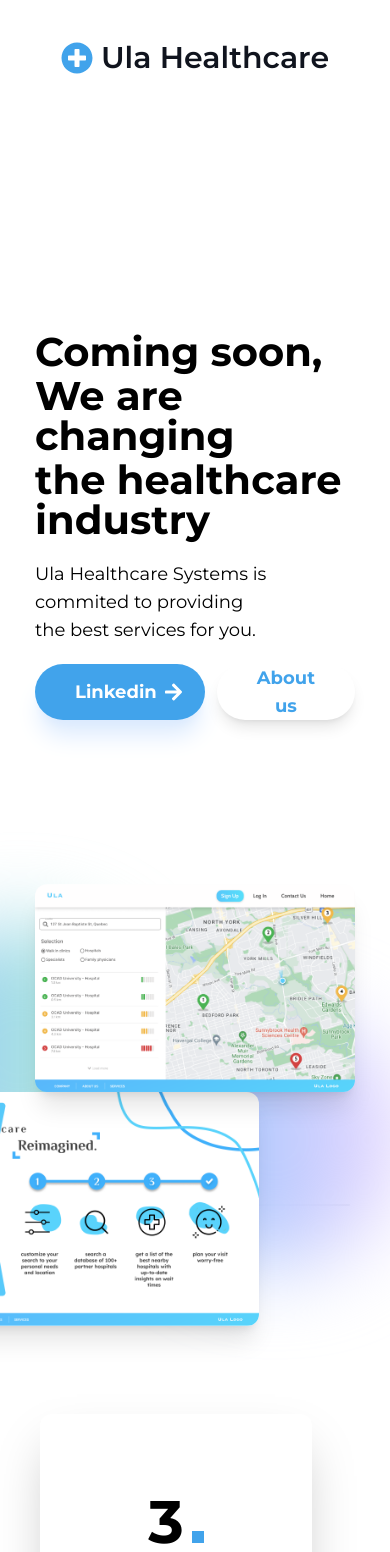
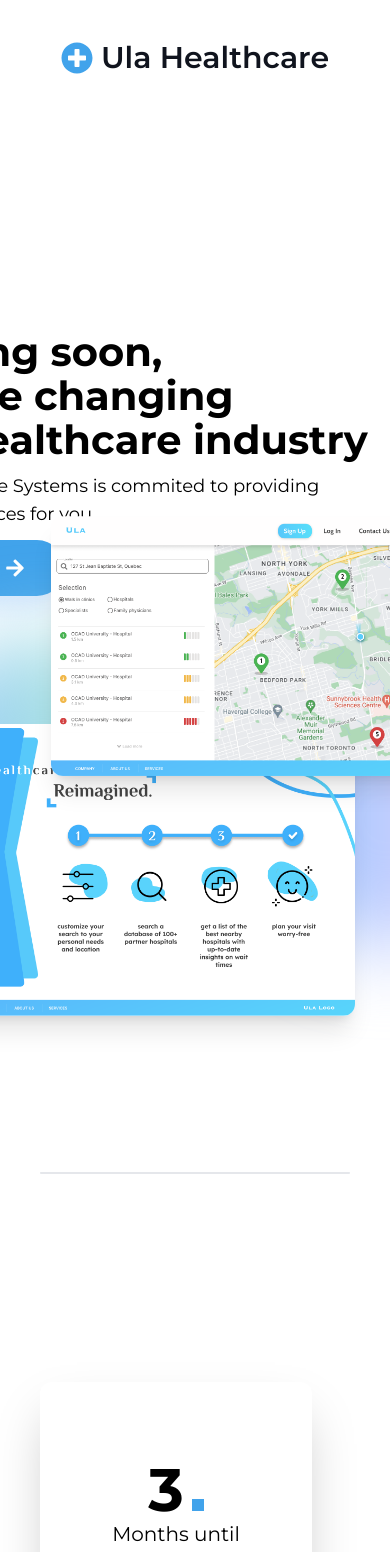
Before and after one commit to ULA-Development/UnderConstruction_Website, a Next.js app: page / in a window 390 px wide. Shown: the top 1552 px of the page. Built offline with nearby package versions, Linux system fonts and the light colour scheme.

Commit message:
mobile view transition improved

```diff
--- a/app/page.js
+++ b/app/page.js
@@ -14,10 +14,12 @@
     <main className="flex min-h-screen items-center flex-col pt-10 pl-10 pr-10">
       <Header />
       {/*Home page*/}
+
       <div
-        className={"pt-64 space-y-5 lg:max-w-6xl lg:w-full flex-col relative"}
+        className={"pt-64  lg:max-w-6xl lg:w-full flex flex-col lg:flex-row"}
         id={"home"}
       >
+        <div className={"flex-col flex-1 space-y-3 justify-center flex"}>
           <div className={"font-bold text-[2.5rem] leading-10 space-y-1"}>
             <h1>Coming soon,</h1>
             <h1>We are changing</h1>
@@ -38,14 +40,45 @@
               <SecondaryButton>About us</SecondaryButton>
             </ScrollLink>
           </div>
+        </div>
         {/*Bubble section*/}
-        <div className={"z-10  relative top-36 right-0"}>
+        <div class="relative h-80 w-[40rem]">
+        <div
+            className={
+              " w-64 h-64 blur-2xl rounded-full absolute right-0 top-24 bg-gradient-to-r from-blue-300 to-purple-200"
+            }
+          />
+          <div
+            className={
+              " w-64 h-64 blur-2xl rounded-full absolute left-10 top-10 bg-gradient-to-r from-blue-300 to-green-200"
+            }
+          />
           <MovingDiv leftToRight={true}>
             <Image
               src={Result2}
               alt={"result1"}
               className={
-                "rounded-xl w-[25rem]  absolute -left-24 top-52 shadow-xl"
+                "rounded-xl w-[25rem] absolute top-32 left-20 shadow-xl"
+              }
+            />
+          </MovingDiv>
+          <MovingDiv leftToRight={false}>
+            <Image
+              src={Result1}
+              alt={"result2"}
+              className={"rounded-xl w-[25rem] absolute right-16 -top-20 shadow-xl"}
+            />
+          </MovingDiv>
+
+        </div>
+        {/* <div className={"z-10 pl-32 bg-red-400 relative"}>
+
+          <MovingDiv leftToRight={true}>
+            <Image
+              src={Result2}
+              alt={"result1"}
+              className={
+                "rounded-xl w-[25rem] absolute -left-24 top-52 shadow-xl"
               }
             />
           </MovingDiv>
@@ -63,10 +96,11 @@
           />
           <div
             className={
-              "-z-20 w-64 h-64 blur-2xl rounded-full absolute top-10 -left-36 bg-gradient-to-r from-blue-300 to-green-200"
+              "-z-20 w-64 h-64 blur-2xl rounded-full absolute top-10 right-64 bg-gradient-to-r from-blue-300 to-green-200"
             }
           />
-        </div>
+
+        </div> */}
       </div>
       {/*About page*/}
       <div className={"w-full mt-64 pb-72 h-fit md:flex-colitems-center"}>
```
Lines whose indentation alone changed are shown as unchanged.
